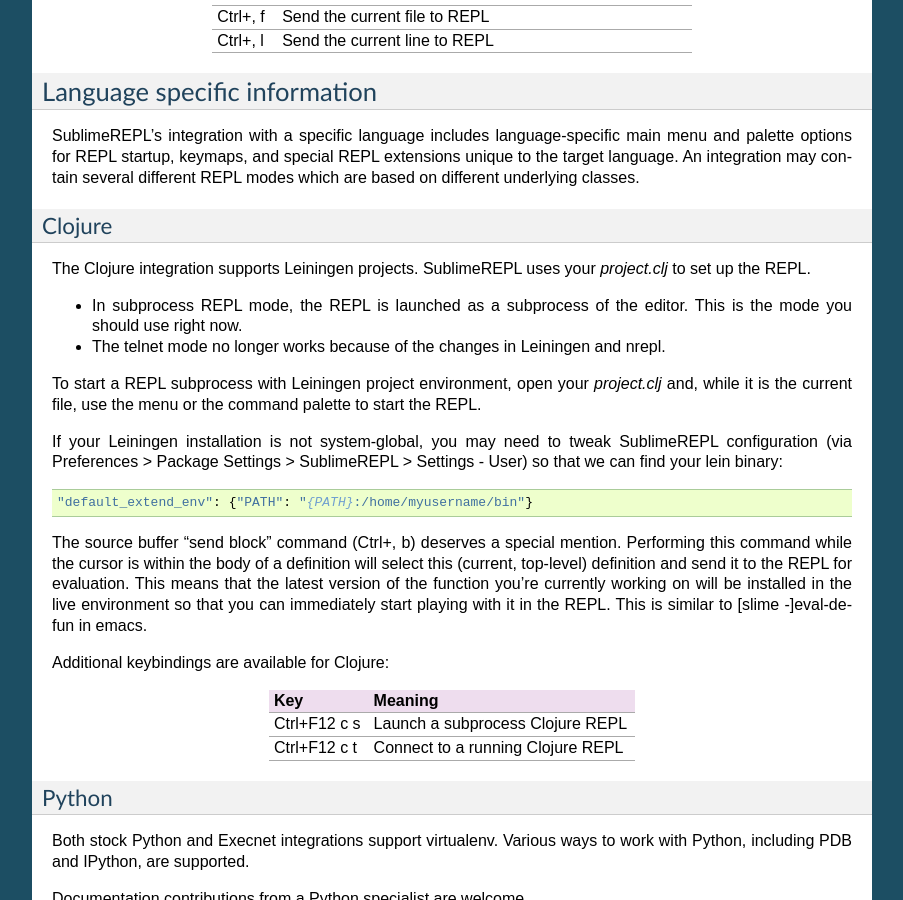
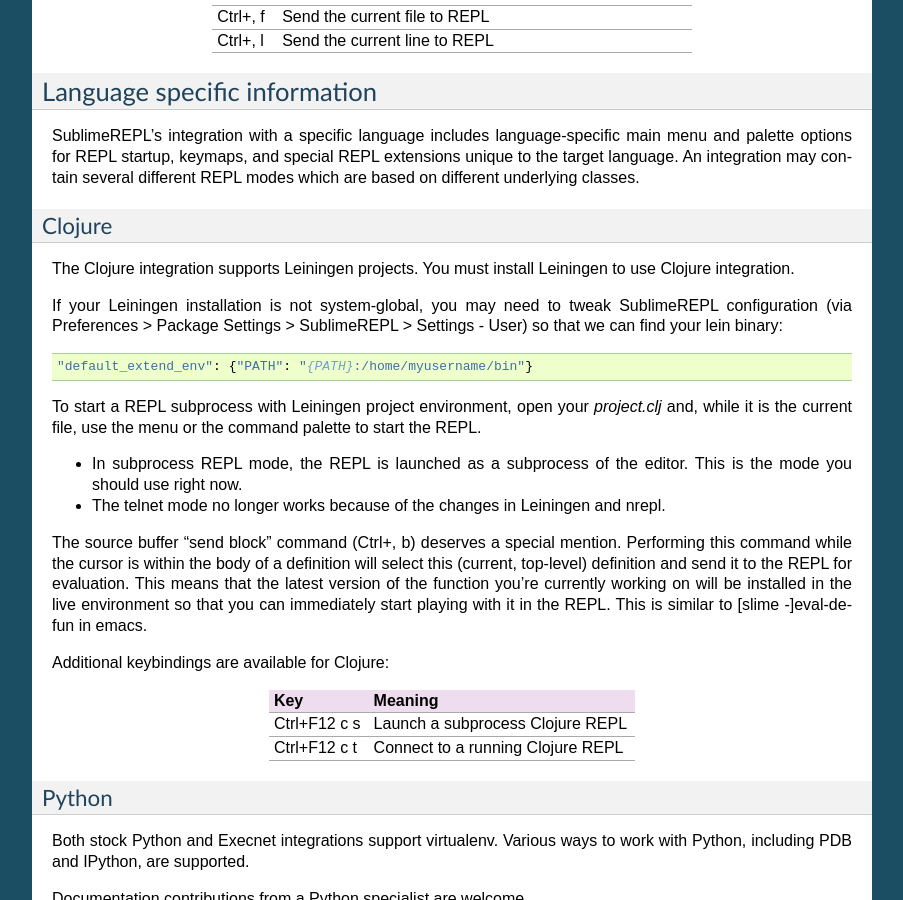
Before and after one commit to wuub/SublimeREPL, a Sphinx documentation site: the page built from doc/index.rst, in a window 1280 px wide and 900 px high, scrolled down 2404 px. Shown: the whole window, without its empty margins (198-1101 px from the left). Built offline with Sphinx 7.4.7, drawn with Linux system fonts in a browser that asks for light colours.

Commit message:
Improve Clojure-specific docs.
* Make it clear that Leiningen is required for Clojure integration.
* Reorder PATH modification instructions to top, since they are needed for basic installation.

```diff
--- a/doc/index.rst
+++ b/doc/index.rst
@@ -115,28 +115,24 @@
 extensions unique to the target language. An integration may contain several
 different REPL modes which are based  on different underlying classes.
 
-
-
 Clojure
 ^^^^^^^
 
-The Clojure integration supports Leiningen projects. SublimeREPL uses your
-`project.clj` to set up the REPL.
+The Clojure integration supports Leiningen projects.
+You must install Leiningen to use Clojure integration.
+
+If your Leiningen installation is not system-global, you may need to tweak
+SublimeREPL configuration (via Preferences > Package Settings > SublimeREPL >
+Settings - User) so that we can find your lein binary::
+
+    "default_extend_env": {"PATH": "{PATH}:/home/myusername/bin"}
+
+To start a REPL subprocess with Leiningen project environment, open your `project.clj`
+and, while it is the current file, use the menu or the command palette to start the REPL.
 
 * In subprocess REPL mode, the REPL is launched as a subprocess of the editor.
   This is the mode you should use right now.
 * The telnet mode no longer works because of the changes in Leiningen and nrepl.
-
-To start a REPL subprocess with Leiningen project environment, open your `project.clj`
-and, while it is the current file, use the menu or the
-command palette to start the REPL.
-
-If your Leiningen installation is not system-global, you may need to tweak
-SublimeREPL  configuration (via Preferences > Package Settings > SublimeREPL >
-Settings - User) so that we can find your lein binary::
-
-    "default_extend_env": {"PATH": "{PATH}:/home/myusername/bin"}
-
 
 The source buffer "send block" command (Ctrl+, b) deserves a special mention.
 Performing this command while the cursor is within the body of a definition
```
